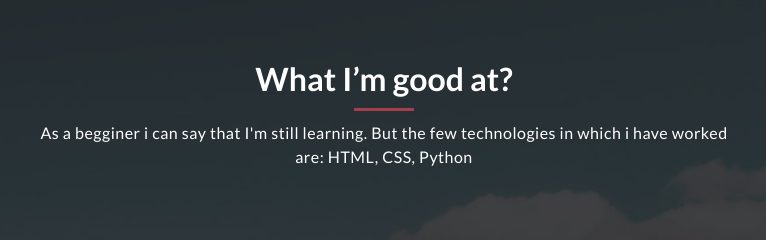
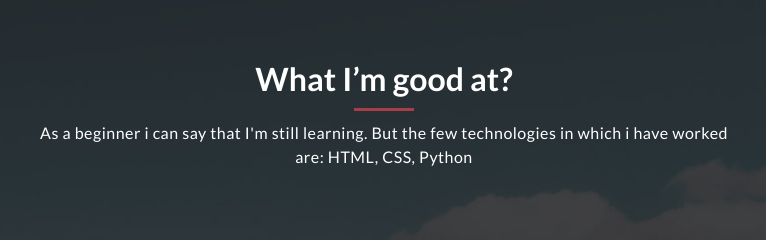
Before and after one commit to akshatmaheshwari1702/portfolio, a plain HTML site: page index.html in a window 1280 px wide. Shown: the part 820-1060 px from the top of the page, 416-1182 px from the left. Drawn offline with Linux system fonts and the light colour scheme.

Commit message:
corrected the spelling mistake

```diff
--- a/index.html
+++ b/index.html
@@ -103,7 +103,7 @@ https://templatemo.com/tm-531-reflux
             <h2>What I’m good at?</h2>
             <div class="line-dec"></div>
             <span
-              >As a begginer i can say that I'm still learning.
+              >As a beginner i can say that I'm still learning.
               But the few technologies in which i have worked are:
               HTML,
               CSS,
```
